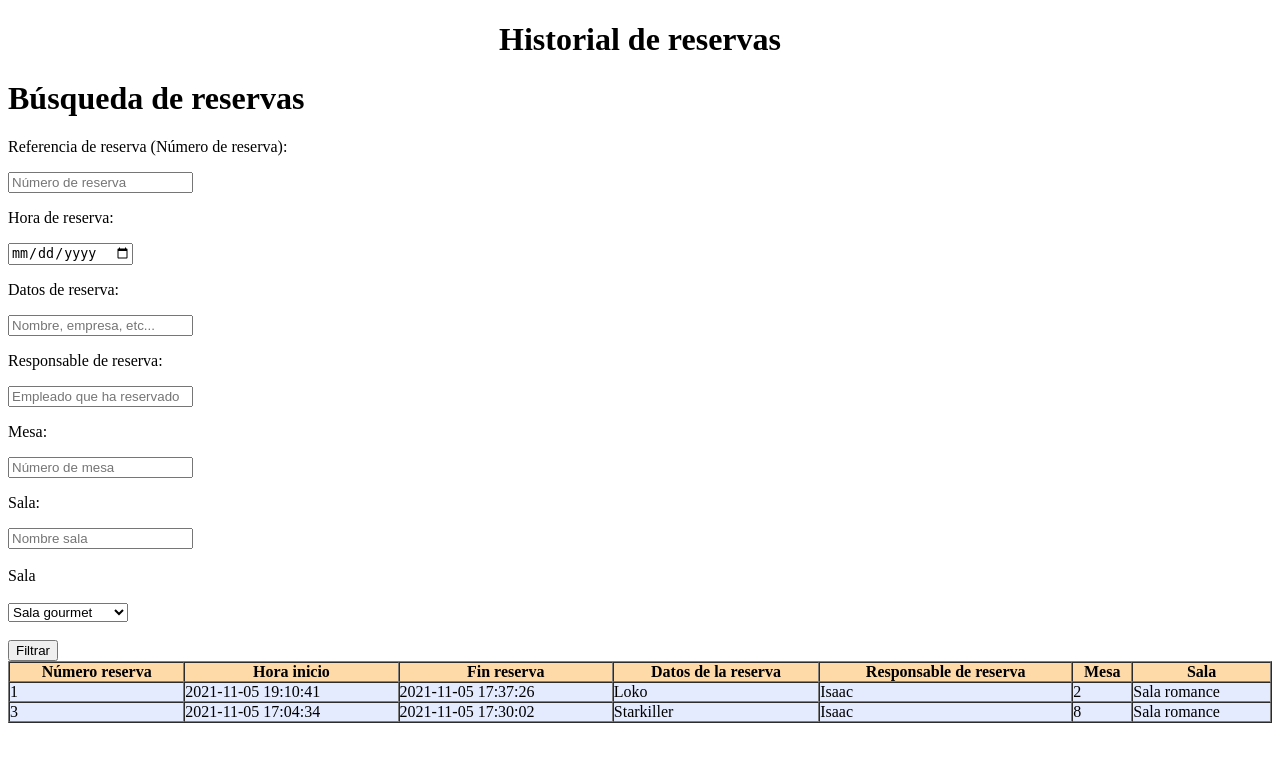
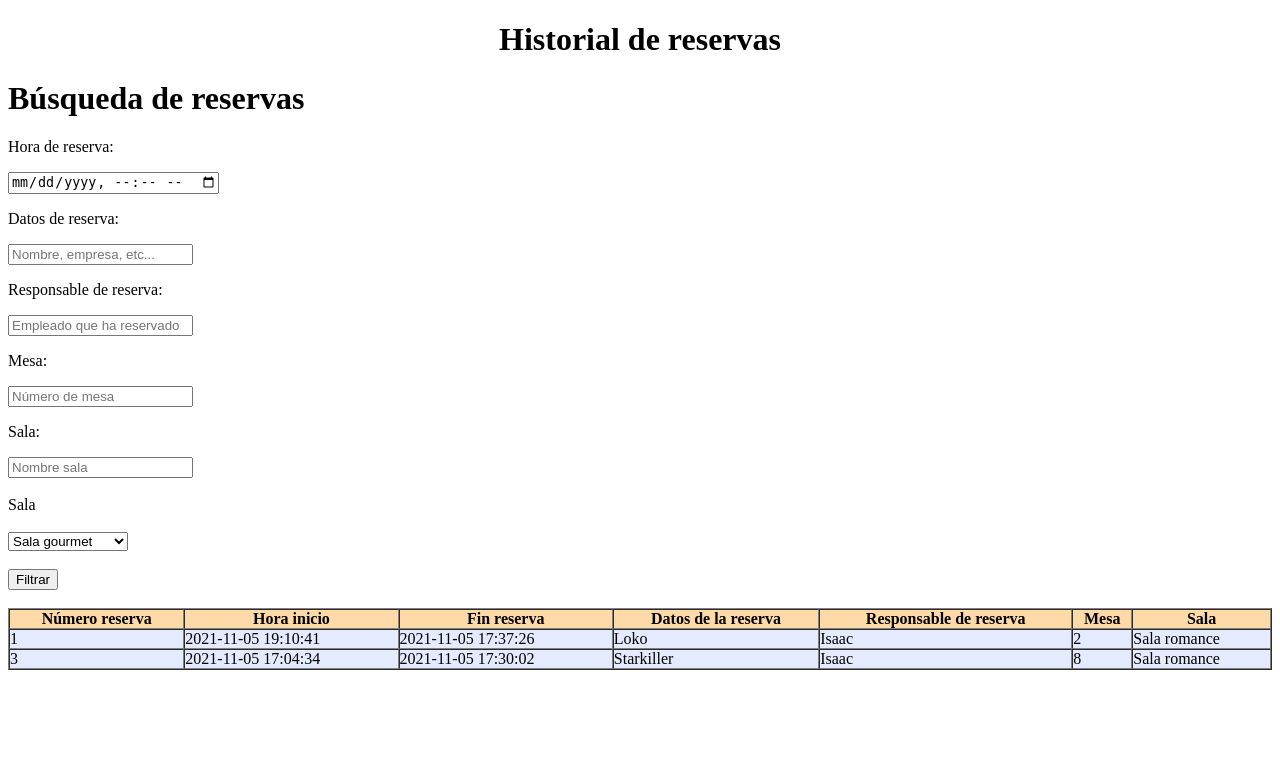
Before and after one commit to dannylarrea/SARA-CONNOR21, a PHP site: page /reservas.php in a window 1280 px wide. Shown: the top 762 px of the page. Run offline with PHP 8.4, Linux system fonts and the light colour scheme; data comes from the database, SQL or seed files in the repository.

Commit message:
Formulario modificado

```diff
--- a/view/reservas.php
+++ b/view/reservas.php
@@ -9,10 +9,8 @@
     </center>
     <form action="./reservas.php" method="POST">
         <h1>Búsqueda de reservas</h1>
-        <p>Referencia de reserva (Número de reserva):</p>
-            <input type="number" id="" name="id_res" placeholder="Número de reserva"><br>
         <p>Hora de reserva:</p>
-            <input type="date" id="" name="horaIni_res" placeholder="Hora"><br>
+            <input type="datetime-local" id="" name="horaIni_res" placeholder="Hora"><br>
         <p>Datos de reserva:</p>
             <input type="text" id="" name="datos_res" placeholder="Nombre, empresa, etc..."><br>
         <p>Responsable de reserva:</p>
@@ -35,7 +33,7 @@
                 echo "</select><br><br>"
 
             ?>
-        <input type="submit" value="Filtrar">
+        <input type="submit" value="Filtrar"><br><br>
     </form>
     <?php
         //include '../services/connection.php';
```
